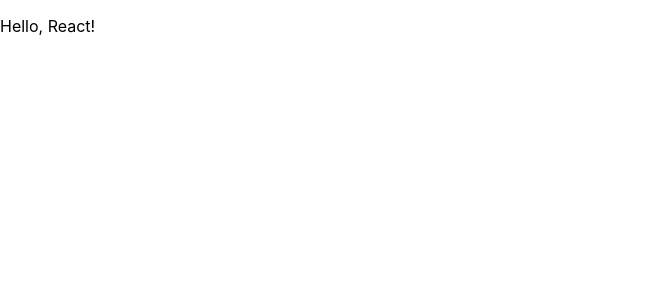
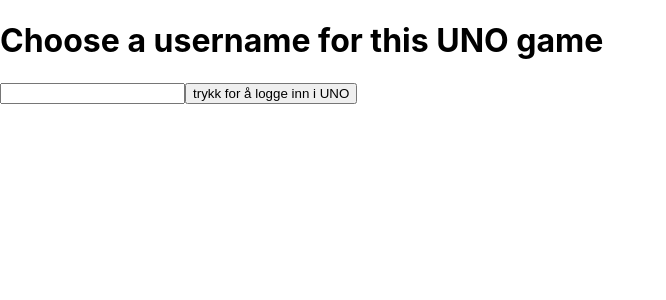
Before and after one commit to 600891/UnoProsjekt, a React (Create React App) app in the folder UnoFrontend/react/: page / in a window 1280 px wide. Shown: the top 300 px of the page, without its empty margins (0-666 px from the left). Built offline with nearby package versions, Linux system fonts and the light colour scheme.

Commit message:
Added routes for navigation
Added router for navigating between pages using the react-router-dom dependency. Also added som example test components to navigate between(GameRoom, Lobby, Login and Logout).

```diff
--- a/UnoFrontend/react/package.json
+++ b/UnoFrontend/react/package.json
@@ -8,6 +8,7 @@
     "@testing-library/user-event": "^13.5.0",
     "react": "^18.2.0",
     "react-dom": "^18.2.0",
+    "react-router-dom": "^6.9.0",
     "react-scripts": "5.0.1",
     "web-vitals": "^2.1.4"
   },
--- a/UnoFrontend/react/src/App.js
+++ b/UnoFrontend/react/src/App.js
@@ -1,23 +1,28 @@
 import logo from './logo.svg';
 import './App.css';
+import { Route, Routes} from 'react-router-dom';
+import Login from './components/Login';
+import Lobby from './components/Lobby';
+import GameRoom from './components/GameRoom';
+import Logout from './components/Logout';
 
 function App() {
   return (
-    <div className="App">
-      <header className="App-header">
-        <img src={logo} className="App-logo" alt="logo" />
-        <p>
-          Edit <code>src/App.js</code> and save to reload.
-        </p>
-        <a
-          className="App-link"
-          href="https://reactjs.org"
-          target="_blank"
-          rel="noopener noreferrer"
-        >
-          Learn React
-        </a>
-      </header>
+    <div>
+      <Routes>
+
+        <Route path='/' element={<Login />} />
+        <Route path='/lobby' element={<Lobby />} />
+        <Route path='/gameroom' element={<GameRoom />} />
+        <Route path="/logout" element={<Logout />} />
+
+
+      </Routes>
+
+
+
+
+
     </div>
   );
 }
--- /dev/null
+++ b/UnoFrontend/react/src/components/GameRoom.js
@@ -0,0 +1,22 @@
+import { useNavigate } from "react-router-dom";
+
+function GameRoom() {
+
+    const navigate = useNavigate();
+
+    const returnToLobby = () =>{
+        navigate("/lobby", {replace:true});
+    }
+
+    return (
+
+        <div>
+
+            <h1>You have entered the game room!</h1>
+            <button onClick={returnToLobby}>Go back to lobby</button>
+        </div>
+
+    )
+}
+
+export default GameRoom;
--- /dev/null
+++ b/UnoFrontend/react/src/components/Lobby.js
@@ -0,0 +1,30 @@
+import React from "react";
+import { useNavigate, useLocation } from "react-router-dom";
+
+function Lobby() {
+    const location = useLocation();
+    console.log(location);
+    const navigate = useNavigate();
+    const returnToLogin = () => {
+
+        navigate("/", { replace: true });
+    }
+    const joinGame = () => {
+        navigate("/gameroom", { replace: true })
+
+    }
+
+    return (
+        <div>
+            <h1>Welcome to the lobby {location.state ? location.state.userName : ""} </h1>
+
+
+            <button onClick={joinGame}>Join UNO-Session</button>
+            <button onClick={returnToLogin}>Logout</button>
+        </div>
+
+    )
+
+}
+
+export default Lobby;
--- /dev/null
+++ b/UnoFrontend/react/src/components/Login.js
@@ -0,0 +1,30 @@
+import React, { useState } from 'react';
+import { useNavigate } from 'react-router-dom';
+
+function Login() {
+    const [userName, setUsername] = useState("");
+    const navigate = useNavigate();
+
+    const login = () => {
+        console.log("Bruker trykket login med brukernavn:" + userName)
+
+        navigate("/lobby",{
+            state:{ userName: userName}
+
+        })
+
+    }
+
+    return (
+
+        <div>
+            <h1>Choose a username for this UNO game</h1>
+            <input value={userName} onChange={(e) => setUsername(e.target.value)}></input>
+
+            <button onClick={login}>trykk for å logge inn i UNO</button>
+        </div>
+    )
+
+}
+
+export default Login;
--- /dev/null
+++ b/UnoFrontend/react/src/components/Logout.js
@@ -0,0 +1,15 @@
+import React from "react";
+
+function Logout() {
+
+    return (
+
+        <div>
+            <h1>You have been successfully logged out</h1>
+
+        </div>
+    )
+
+}
+
+export default Logout;
--- a/UnoFrontend/react/src/index.js
+++ b/UnoFrontend/react/src/index.js
@@ -4,11 +4,14 @@
 import App from "./App";
 import reportWebVitals from "./reportWebVitals";
 import HelloWorld from "./HelloWorld";
+import { BrowserRouter as Router } from 'react-router-dom';
 
 const root = ReactDOM.createRoot(document.getElementById("root"));
 root.render(
   <React.StrictMode>
-    <HelloWorld />
+      <Router>
+      <App/>
+    </Router>
   </React.StrictMode>
 );
 
```
Also changed, not shown: 1 other file (tests, documents, lock files or other folders).
